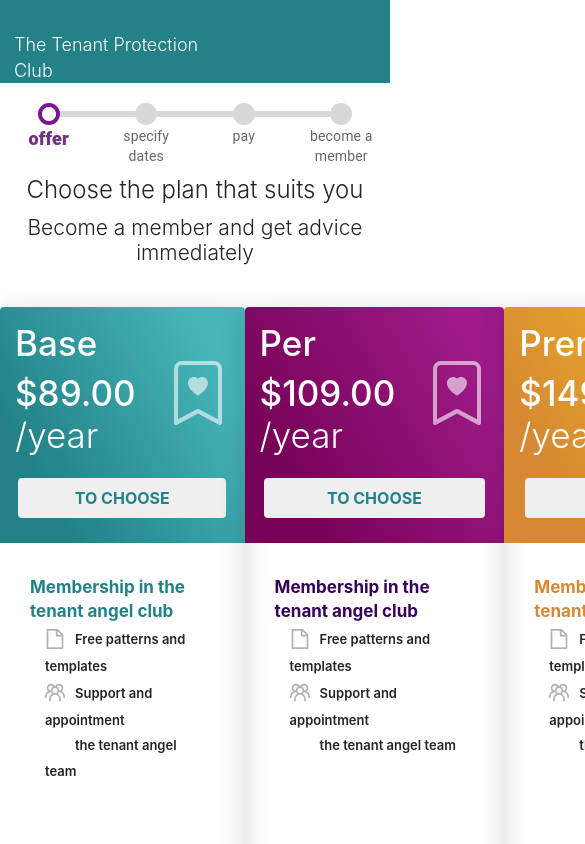
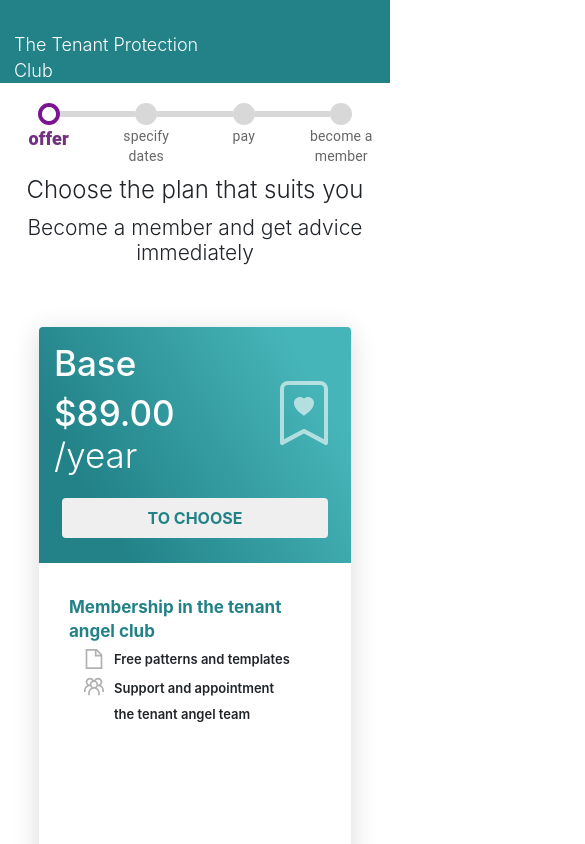
Before and after one commit to Tarek994/task, a React (Create React App) app: page / in a window 390 px wide. Shown: the top 844 px of the page, 585 px wide, since content can reach past the window. Built offline with nearby package versions, Linux system fonts and the light colour scheme.

Commit message:
style(product.css): set the style for cards on small medium screens

```diff
--- a/src/components/products/product.css
+++ b/src/components/products/product.css
@@ -2,6 +2,7 @@
     max-width: 1170px;
     display: flex;
     margin: auto;
+
 
 }
 
@@ -161,3 +162,16 @@
     text-align: center;
     padding: 2rem 2rem 3rem 2rem;
 }
+
+
+@media (max-width:1180px){
+    .main-cards{
+        display: flex;
+        flex-direction: column;
+
+    }
+    .first{
+        margin: 20px auto;
+        width: 80%;
+    }
+}
```
